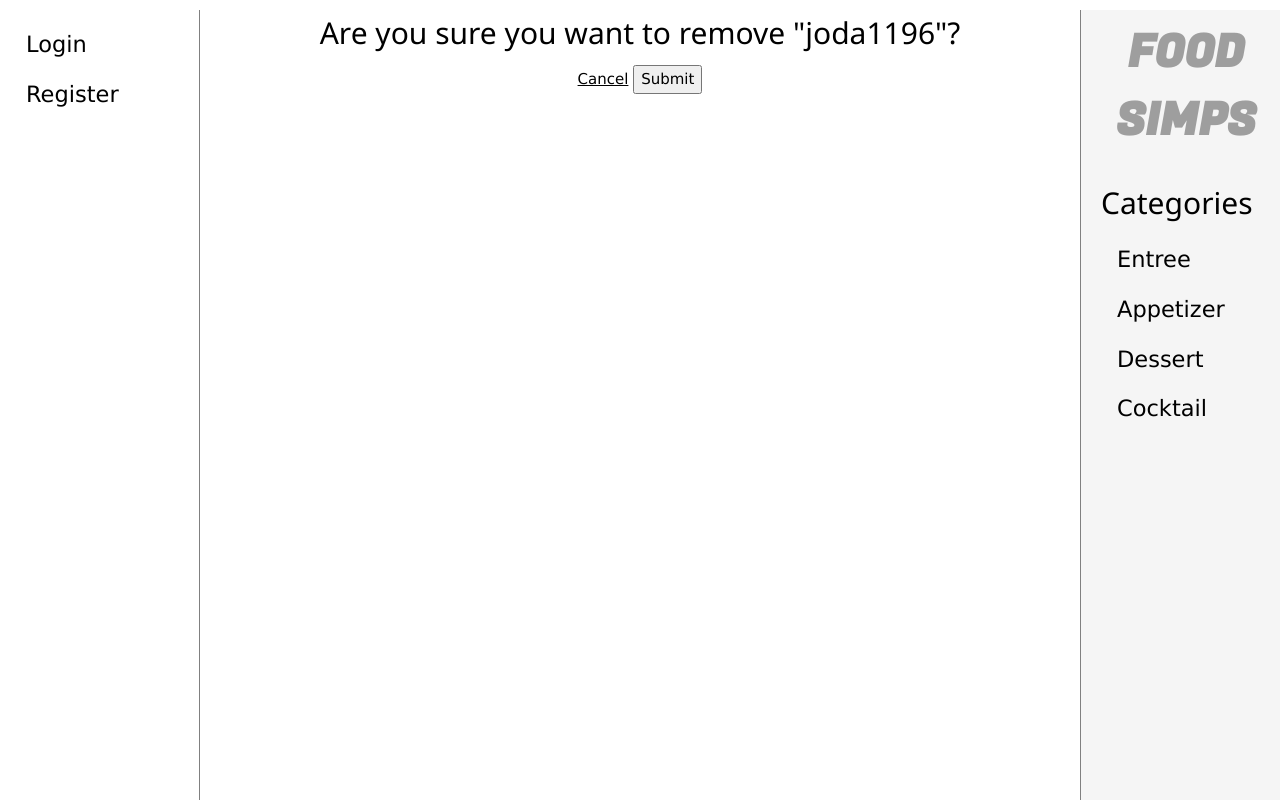
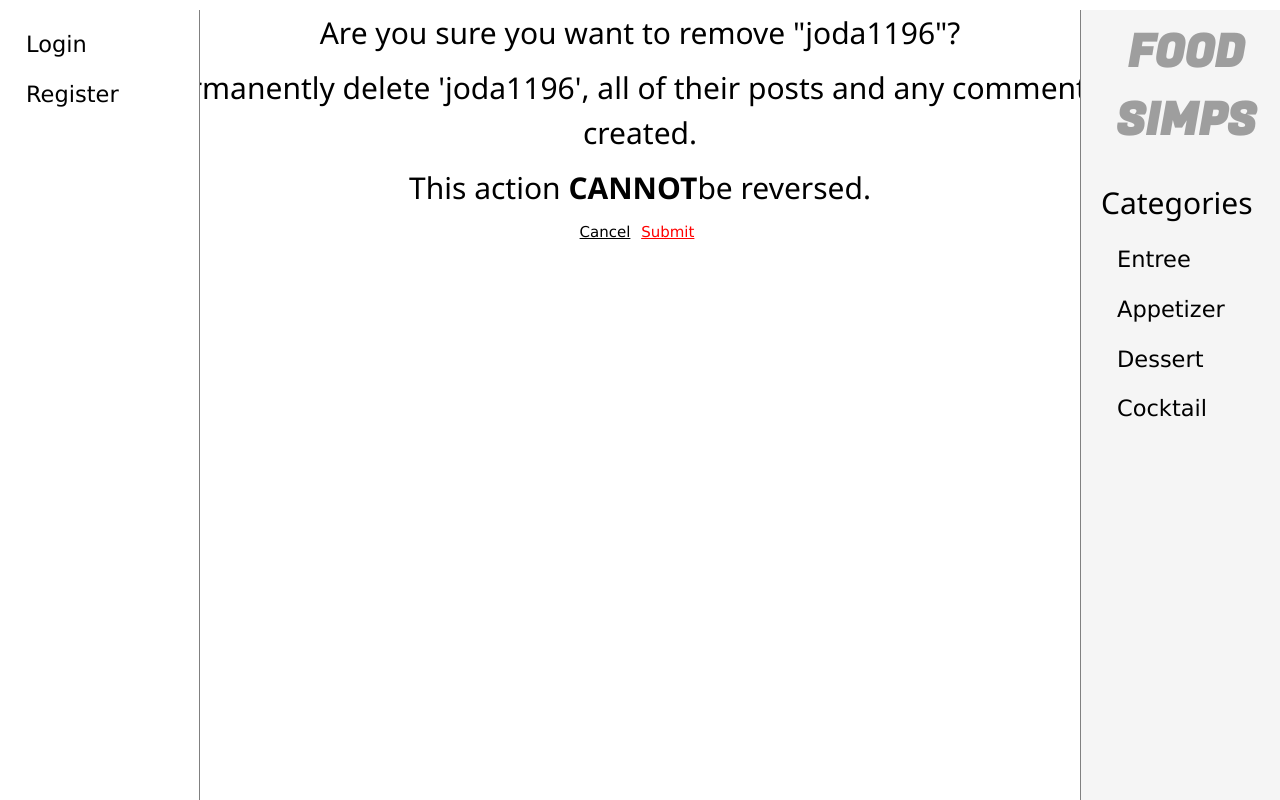
Before and after one commit to joda1196/food-blog, a Django app: page /members/delete.html/1/ in a window 1280 px wide. Run offline with Django 4.2, Linux system fonts and the light colour scheme; data comes from the database, SQL or seed files in the repository; both versions use the stored data as it was after the commit; grey boxes are pictures that could not be loaded.

Commit message:
made some small changes

```diff
--- a/app/static/styles.css
+++ b/app/static/styles.css
@@ -1,6 +1,7 @@
 * {
   resize: none;
 }
+
 .sidebar {
   border-right: 1px solid grey;
   padding: 10px;
@@ -177,6 +178,7 @@
   transition: all 200ms ease-in-out;
   box-shadow: 0px 2px 6px rgba(0, 0, 0, 0.3);
 }
+
 /* =====CREATE BLOG FORM===== */
 .create-blog {
   display: flex;
@@ -190,6 +192,7 @@
   border-radius: 5px;
   box-shadow: 0 10px 40px -14px rgba(0, 0, 0, 0.25);
 }
+
 /* =====BLOG COMMENTS===== */
 .comments {
   padding-inline: 10px;
@@ -203,3 +206,11 @@
   color: lightskyblue;
   font-size: 1.5em;
 }
+
+.warning {
+  text-decoration: underline;
+  border: none;
+  outline: none;
+  background: none;
+  color: red;
+}
--- a/app/templates/blog/delete_post.html
+++ b/app/templates/blog/delete_post.html
@@ -2,12 +2,13 @@
 {% block content %}
 <div class="all-forms">
     <h2>
-        Are you sure you want to remove '{{post.Title}}' by {{post.author.user}}?
+        Are you sure you want to remove the post titled '{{post.Title}}' by '{{post.author.user}}'?
     </h2>
+    <h2>This action CANNOT be reversed.</h2>
     <form action=" {% url 'delete_blog' post.id %}" method="POST">
             {% csrf_token %}
             <a href="{% url 'homepage' %}">Cancel</a>
-            <input type="submit" name="Confirm">
+            <input type="submit" class="warning" name="Confirm">
 
     </form>
 </div>
--- a/app/templates/members/delete.html
+++ b/app/templates/members/delete.html
@@ -6,10 +6,12 @@
         <h2>
             Are you sure you want to remove "{{member}}"?
         </h2>
+        <h2>This will permanently delete '{{member}}', all of their posts and any comments they have created.</h2>
+        <h2>This action <strong>CANNOT</strong>be reversed.</h2>
         <form action=" {% url 'delete_member' member.id %}" method="POST">
                 {% csrf_token %}
-                <a href="{% url 'homepage' %}">Cancel</a>
-                <input type="submit" name="Confirm">
+                <a href="{% url 'view_members' %}">Cancel</a>
+                <input type="submit" class="warning" name="Confirm">
 
         </form>
     </div>
--- a/app/templates/members/delete_comment.html
+++ b/app/templates/members/delete_comment.html
@@ -2,12 +2,13 @@
 {% block content %}
 <div class="all-forms">
     <h2>
-        Are you sure you want to remove '{{comment.content}}' by {{comment.author.user}}?
+        Are you sure you want to remove the following comment: '{{comment.content}}'
     </h2>
+    <h2>by {{comment.author.user}}?</h2>
     <form action=" {% url 'delete_comment' comment.id %}" method="POST">
             {% csrf_token %}
             <a href="{% url 'homepage' %}">Cancel</a>
-            <input type="submit" name="Confirm">
+            <input type="submit" class="warning" name="Confirm">
 
     </form>
 </div>
--- a/app/templates/members/members.html
+++ b/app/templates/members/members.html
@@ -1,8 +1,10 @@
 <!-- prettier-ignore -->
 {%extends 'base.html'%}
 {% block content%}
+<h1 style="display:flex;justify-content: center;">{{total_members}} Total users</h1>
 {% for member in members %}
 <div class="w3-card blog-post-container">
+        <h4><a href="">{{member.user}}</a></h4>
     <p>{{member.name}} {{member.last_name}}</p>
     <p><a href="{% url 'delete_member' member.user.id %}">Ban user</a></p>
 </div>
--- a/app/views.py
+++ b/app/views.py
@@ -139,11 +139,11 @@ def myblogposts(request):
     return render(request, "blog/my_posts.html", context)
 
 
-def blog_detail(request, pk):
-    comments = Comment.objects.count()
-    blog_post = BlogPost.objects.get(id=pk)
-    context = {"comments": comments, "blog_post": blog_post}
-    return render(request, "blog/blogdetail.html", context)
+# def blog_detail(request, pk):
+#     comments = Comment.objects.count()
+#     blog_post = BlogPost.objects.get(id=pk)
+#     context = {"comments": comments, "blog_post": blog_post}
+#     return render(request, "blog/blogdetail.html", context)
 
 
 def view_members(request):
@@ -214,7 +214,7 @@ def deleteMember(request, pk):
     user = User.objects.get(id=member.user.id)
     if request.method == "POST":
         user.delete()
-        return redirect("login")
+        return redirect("view_members")
     context = {"member": member}
     return render(request, "members/delete.html", context)
 
@@ -228,3 +228,6 @@ def delete_post(request, pk):
         return redirect("homepage")
     context = {"post": post}
     return render(request, "blog/delete_post.html/", context)
+
+def make_moderator():
+    ...
```
Also changed, not shown: db.sqlite3.
